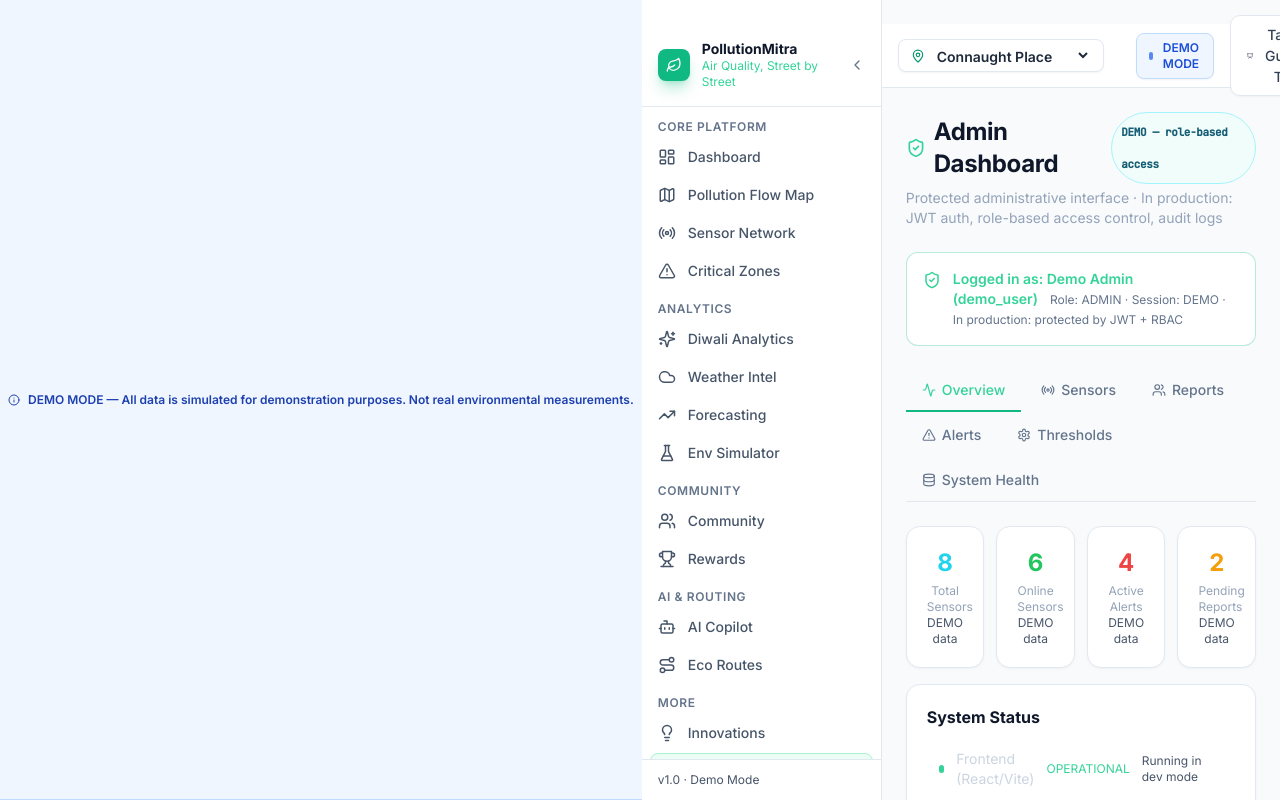
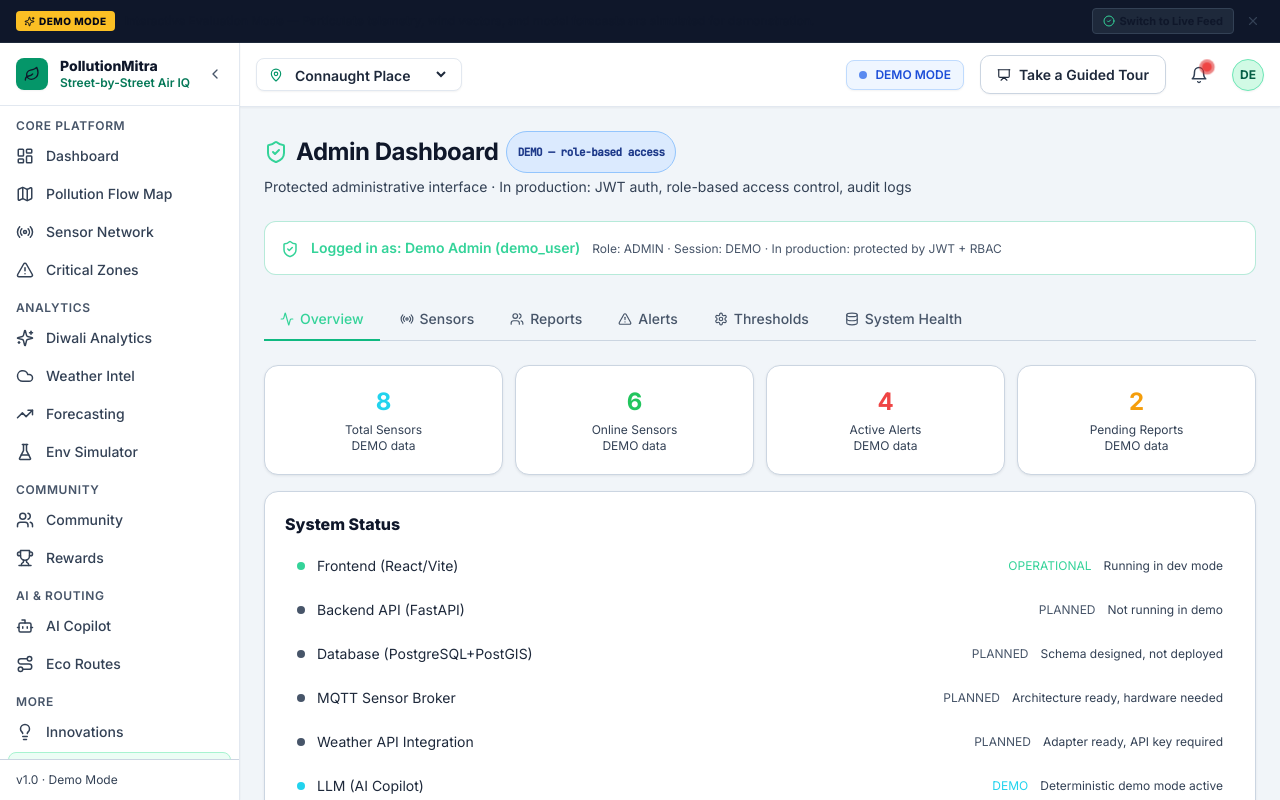
Before and after one commit to adi-rastogi/rootaccess-babbar-sher, a React (Vite) app: page /admin in a window 1280 px wide. Built offline with nearby package versions, Linux system fonts and the light colour scheme.

Commit message:
fix: uniform grounded light theme with high text contrast, clean non-overlapping demo mode banner, and slate grid lines

```diff
--- a/src/App.tsx
+++ b/src/App.tsx
@@ -52,15 +52,16 @@ export default function App() {
       notifications,
     }}>
       <BrowserRouter>
-        <div className="flex h-screen bg-navy-950 overflow-hidden">
+        <div className="flex flex-col h-screen bg-slate-100 overflow-hidden">
           {demoMode && <DemoBanner />}
 
+          <div className="flex flex-1 min-h-0 overflow-hidden relative">
             <Sidebar />
 
-          <div className={`flex-1 flex flex-col min-w-0 transition-all duration-300 ${demoMode ? 'pt-6' : ''}`}>
+            <div className="flex-1 flex flex-col min-w-0">
               <TopNav />
 
-            <main className="flex-1 overflow-y-auto p-4 md:p-6">
+              <main className="flex-1 overflow-y-auto p-4 md:p-6 bg-slate-100">
                 <Routes>
                   <Route path="/" element={<Navigate to="/dashboard" replace />} />
                   <Route path="/dashboard" element={<Dashboard />} />
@@ -80,6 +81,7 @@ export default function App() {
                 </Routes>
               </main>
             </div>
+          </div>
 
           {tourActive && <GuidedTour onClose={() => setTourActive(false)} />}
         </div>
--- a/src/components/diwali/DiwaliIntelligence.tsx
+++ b/src/components/diwali/DiwaliIntelligence.tsx
@@ -508,7 +508,7 @@ export default function DiwaliIntelligence() {
           </div>
           <ResponsiveContainer width="100%" height={220}>
             <BarChart data={comparisonData}>
-              <CartesianGrid strokeDasharray="3 3" stroke="#162d5e" />
+              <CartesianGrid strokeDasharray="3 3" stroke="#e2e8f0" />
               <XAxis dataKey="period" tick={{ fill: '#64748b', fontSize: 11 }} />
               <YAxis tick={{ fill: '#64748b', fontSize: 10 }} />
               <Tooltip contentStyle={{ background: '#0f2044', border: '1px solid #162d5e', borderRadius: '8px', fontSize: '12px' }} />
@@ -527,7 +527,7 @@ export default function DiwaliIntelligence() {
           </div>
           <ResponsiveContainer width="100%" height={220}>
             <BarChart data={multiYearData}>
-              <CartesianGrid strokeDasharray="3 3" stroke="#162d5e" />
+              <CartesianGrid strokeDasharray="3 3" stroke="#e2e8f0" />
               <XAxis dataKey="year" tick={{ fill: '#64748b', fontSize: 11 }} />
               <YAxis tick={{ fill: '#64748b', fontSize: 10 }} />
               <Tooltip contentStyle={{ background: '#0f2044', border: '1px solid #162d5e', borderRadius: '8px', fontSize: '12px' }} />
--- a/src/components/forecast/ForecastModule.tsx
+++ b/src/components/forecast/ForecastModule.tsx
@@ -242,7 +242,7 @@ export default function ForecastModule() {
                 <stop offset="95%" stopColor="#22d3ee" stopOpacity={0.02} />
               </linearGradient>
             </defs>
-            <CartesianGrid strokeDasharray="3 3" stroke="#162d5e" />
+            <CartesianGrid strokeDasharray="3 3" stroke="#e2e8f0" />
             <XAxis dataKey="hour" tick={{ fill: '#64748b', fontSize: 10 }} interval={horizon > 24 ? 3 : 1} />
             <YAxis tick={{ fill: '#64748b', fontSize: 10 }} domain={['dataMin - 15', 'dataMax + 20']} />
             <Tooltip
@@ -302,7 +302,7 @@ export default function ForecastModule() {
 
           <ResponsiveContainer width="100%" height={200}>
             <BarChart data={boundaryLayerData}>
-              <CartesianGrid strokeDasharray="3 3" stroke="#162d5e" />
+              <CartesianGrid strokeDasharray="3 3" stroke="#e2e8f0" />
               <XAxis dataKey="time" tick={{ fill: '#64748b', fontSize: 10 }} />
               <YAxis tick={{ fill: '#64748b', fontSize: 10 }} label={{ value: 'Mixing Height (m)', angle: -90, position: 'insideLeft', fill: '#64748b', fontSize: 10 }} />
               <Tooltip
--- a/src/components/layout/DemoBanner.tsx
+++ b/src/components/layout/DemoBanner.tsx
@@ -1,10 +1,39 @@
-import { Info } from 'lucide-react';
+import { Info, Sparkles, X, CheckCircle2 } from 'lucide-react';
+import { useApp } from '../../App';
 
 export default function DemoBanner() {
+  const { demoMode, setDemoMode } = useApp();
+
+  if (!demoMode) return null;
+
   return (
-    <div className="demo-banner flex items-center justify-center gap-2">
-      <Info size={12} />
-      DEMO MODE — All data is simulated for demonstration purposes. Not real environmental measurements.
+    <div className="bg-slate-900 text-white px-4 py-2 flex items-center justify-between text-xs font-medium border-b border-slate-800 flex-shrink-0 z-50">
+      <div className="flex items-center gap-2.5 min-w-0">
+        <span className="flex-shrink-0 inline-flex items-center gap-1 bg-amber-400 text-slate-950 font-black px-2 py-0.5 rounded text-[10px] tracking-wider uppercase">
+          <Sparkles size={11} />
+          Demo Mode
+        </span>
+        <span className="text-slate-200 truncate">
+          Interactive Evaluation Mode — Particulate telemetry, wind vectors, and model forecasts are simulated for demonstration.
+        </span>
+      </div>
+
+      <div className="flex items-center gap-2 flex-shrink-0 ml-3">
+        <button
+          onClick={() => setDemoMode(false)}
+          className="text-[11px] bg-slate-800 hover:bg-slate-700 text-slate-200 px-2.5 py-1 rounded font-bold transition-colors flex items-center gap-1 border border-slate-700"
+        >
+          <CheckCircle2 size={12} className="text-emerald-400" />
+          Switch to Live Feed
+        </button>
+        <button
+          onClick={() => setDemoMode(false)}
+          className="text-slate-400 hover:text-white p-1 transition-colors"
+          title="Dismiss Banner"
+        >
+          <X size={14} />
+        </button>
+      </div>
     </div>
   );
 }
--- a/src/components/layout/Sidebar.tsx
+++ b/src/components/layout/Sidebar.tsx
@@ -49,21 +49,20 @@ export default function Sidebar() {
       <aside
         className={`
           ${sidebarOpen ? 'w-60' : 'w-16'}
-          flex-shrink-0 bg-navy-900 border-r border-navy-700
+          flex-shrink-0 bg-white border-r border-slate-200
           flex flex-col transition-all duration-300 ease-in-out
-          fixed md:relative z-40 h-full
-          ${demoMode ? 'pt-6' : ''}
+          fixed md:relative z-40 h-full shadow-sm
         `}
       >
         {/* Logo */}
-        <div className="flex items-center gap-3 px-4 py-4 border-b border-navy-700 min-h-[64px]">
-          <div className="flex-shrink-0 w-8 h-8 bg-emerald-500 rounded-lg flex items-center justify-center shadow-lg shadow-emerald-500/30">
-            <Leaf size={16} className="text-navy-950" />
+        <div className="flex items-center gap-3 px-4 py-3.5 border-b border-slate-200 min-h-[60px]">
+          <div className="flex-shrink-0 w-8 h-8 bg-emerald-600 rounded-lg flex items-center justify-center shadow-sm">
+            <Leaf size={16} className="text-white" />
           </div>
           {sidebarOpen && (
             <div className="overflow-hidden">
-              <div className="text-white font-bold text-sm leading-tight">PollutionMitra</div>
-              <div className="text-emerald-400 text-xs">Air Quality, Street by Street</div>
+              <div className="text-slate-900 font-extrabold text-sm leading-tight">PollutionMitra</div>
+              <div className="text-emerald-700 text-xs font-semibold">Street-by-Street Air IQ</div>
             </div>
           )}
           <button
--- a/src/components/layout/TopNav.tsx
+++ b/src/components/layout/TopNav.tsx
@@ -16,10 +16,10 @@ export default function TopNav() {
   ];
 
   return (
-    <header className="h-16 bg-navy-900 border-b border-navy-700 flex items-center gap-4 px-4 flex-shrink-0 z-20">
+    <header className="h-16 bg-white border-b border-slate-200 flex items-center gap-4 px-4 flex-shrink-0 z-20 shadow-sm">
       {/* Mobile menu */}
       <button
-        className="md:hidden text-slate-400 hover:text-white"
+        className="md:hidden text-slate-600 hover:text-slate-900"
         onClick={() => setSidebarOpen(true)}
       >
         <Menu size={20} />
@@ -72,36 +72,36 @@ export default function TopNav() {
       <div className="relative">
         <button
           onClick={() => setShowNotifs(!showNotifs)}
-          className="relative p-2 text-slate-400 hover:text-white transition-colors"
+          className="relative p-2 text-slate-600 hover:text-slate-900 transition-colors"
         >
           <Bell size={18} />
           {notifications > 0 && (
-            <span className="absolute top-1 right-1 w-2 h-2 bg-red-500 rounded-full notif-pulse" />
+            <span className="absolute top-1 right-1 w-2.5 h-2.5 bg-red-500 rounded-full critical-sonar" />
           )}
         </button>
 
         {showNotifs && (
-          <div className="absolute right-0 top-full mt-1 w-80 bg-navy-800 border border-navy-600 rounded-xl shadow-xl z-50 overflow-hidden animate-fade-in">
-            <div className="px-4 py-3 border-b border-navy-700 flex items-center justify-between">
-              <span className="text-sm font-semibold text-white">Notifications</span>
+          <div className="absolute right-0 top-full mt-1 w-80 bg-white border border-slate-200 rounded-xl shadow-xl z-50 overflow-hidden animate-fade-in">
+            <div className="px-4 py-3 border-b border-slate-200 flex items-center justify-between bg-slate-50">
+              <span className="text-sm font-bold text-slate-900">Notifications</span>
               <span className="badge badge-demo">{notifications} new</span>
             </div>
             {notifList.map((n, i) => (
-              <div key={i} className="px-4 py-3 border-b border-navy-700/50 flex items-start gap-3 hover:bg-navy-700/30 cursor-pointer">
+              <div key={i} className="px-4 py-3 border-b border-slate-100 flex items-start gap-3 hover:bg-slate-50 cursor-pointer">
                 <span className="text-lg">{n.icon}</span>
                 <div className="flex-1 min-w-0">
-                  <p className={`text-xs font-medium ${n.color}`}>{n.msg}</p>
+                  <p className={`text-xs font-semibold ${n.color}`}>{n.msg}</p>
                   <p className="text-xs text-slate-500 mt-0.5">{n.time}</p>
                 </div>
               </div>
             ))}
-            <div className="px-4 py-2 text-xs text-slate-500 text-center">DEMO alerts — not real environmental data</div>
+            <div className="px-4 py-2 text-xs text-slate-500 text-center bg-slate-50">DEMO alerts — not real environmental data</div>
           </div>
         )}
       </div>
 
       {/* User avatar */}
-      <div className="w-8 h-8 rounded-full bg-emerald-500/20 border border-emerald-500/40 flex items-center justify-center text-xs font-bold text-emerald-400">
+      <div className="w-8 h-8 rounded-full bg-emerald-100 border border-emerald-300 flex items-center justify-center text-xs font-bold text-emerald-800 shadow-sm">
         DE
       </div>
     </header>
--- a/src/components/sensors/CriticalZones.tsx
+++ b/src/components/sensors/CriticalZones.tsx
@@ -420,7 +420,7 @@ export default function CriticalZones() {
 
         <ResponsiveContainer width="100%" height={230}>
           <BarChart data={categorizedSensors.map(s => ({ name: s.label.split('-')[0], pm25: s.pm25, aqi: s.aqi }))}>
-            <CartesianGrid strokeDasharray="3 3" stroke="#162d5e" />
+            <CartesianGrid strokeDasharray="3 3" stroke="#e2e8f0" />
             <XAxis dataKey="name" tick={{ fill: '#64748b', fontSize: 10 }} />
             <YAxis tick={{ fill: '#64748b', fontSize: 10 }} />
             <Tooltip
--- a/src/index.css
+++ b/src/index.css
@@ -14,17 +14,22 @@
   }
 
   body {
-    background-color: #f8fafc; /* Crisp, clean, warm light off-white */
-    color: #1e293b;            /* High-contrast deep slate text */
+    background-color: #eef2f6; /* Grounded neutral light slate (not blinding white) */
+    color: #0f172a;            /* High-contrast deep slate text */
     font-family: 'Inter', system-ui, -apple-system, sans-serif;
     -webkit-font-smoothing: antialiased;
     -moz-osx-font-smoothing: grayscale;
   }
 
-  /* Make default headings and primary text dark slate unless inside dark buttons */
+  /* Clear high-contrast dark slate headings */
   h1, h2, h3, h4, h5, h6 {
     color: #0f172a;
-    letter-spacing: -0.015em;
+    font-weight: 800;
+    letter-spacing: -0.02em;
+  }
+
+  p {
+    color: #334155;
   }
 
   ::-webkit-scrollbar {
@@ -32,35 +37,54 @@
     height: 6px;
   }
   ::-webkit-scrollbar-track {
-    background: #f1f5f9;
+    background: #e2e8f0;
   }
   ::-webkit-scrollbar-thumb {
-    background: #cbd5e1;
+    background: #94a3b8;
     border-radius: 4px;
   }
   ::-webkit-scrollbar-thumb:hover {
-    background: #94a3b8;
+    background: #64748b;
   }
 }
 
 @layer components {
-  /* Clean modern human card */
+  /* Crisp distinct white card with clear border */
   .card {
     background-color: #ffffff;
-    border: 1px solid #e2e8f0;
+    border: 1px solid #cbd5e1;
     border-radius: 0.875rem;
     padding: 1.25rem;
-    box-shadow: 0 1px 3px 0 rgba(0, 0, 0, 0.04), 0 1px 2px -1px rgba(0, 0, 0, 0.03);
+    box-shadow: 0 1px 3px 0 rgba(15, 23, 42, 0.07), 0 1px 2px -1px rgba(15, 23, 42, 0.04);
   }
 
   .card-hover {
-    @apply card transition-all duration-200 hover:border-slate-300 hover:shadow-md;
+    @apply card transition-all duration-200 hover:border-slate-400 hover:shadow-md;
   }
 
-  /* Primary action button: rich emerald */
+  /* Primary action button: deep forest emerald */
   .btn-primary {
     background-color: #059669;
     color: #ffffff !important;
+    font-weight: 700;
+    padding: 0.5rem 1rem;
+    border-radius: 0.625rem;
+    transition: all 0.2s ease;
+    display: inline-flex;
+    align-items: center;
+    gap: 0.5rem;
+    font-size: 0.875rem;
+    box-shadow: 0 1px 3px 0 rgba(5, 150, 105, 0.3);
+  }
+  .btn-primary:hover {
+    background-color: #047857;
+    box-shadow: 0 4px 6px -1px rgba(5, 150, 105, 0.35);
+  }
+
+  /* Secondary button: clean crisp white with clear slate border */
+  .btn-secondary {
+    background-color: #ffffff;
+    color: #1e293b;
     font-weight: 600;
     padding: 0.5rem 1rem;
     border-radius: 0.625rem;
@@ -69,18 +93,19 @@
     align-items: center;
     gap: 0.5rem;
     font-size: 0.875rem;
-    box-shadow: 0 1px 2px 0 rgba(5, 150, 105, 0.2);
+    border: 1px solid #cbd5e1;
+    box-shadow: 0 1px 2px 0 rgba(15, 23, 42, 0.05);
   }
-  .btn-primary:hover {
-    background-color: #047857;
-    box-shadow: 0 4px 6px -1px rgba(5, 150, 105, 0.25);
+  .btn-secondary:hover {
+    background-color: #f8fafc;
+    border-color: #94a3b8;
+    color: #0f172a;
   }
 
-  /* Secondary button: clean crisp white */
-  .btn-secondary {
-    background-color: #ffffff;
-    color: #334155;
-    font-weight: 500;
+  .btn-danger {
+    background-color: #fef2f2;
+    color: #b91c1c;
+    font-weight: 600;
     padding: 0.5rem 1rem;
     border-radius: 0.625rem;
     transition: all 0.2s ease;
@@ -88,50 +113,30 @@
     align-items: center;
     gap: 0.5rem;
     font-size: 0.875rem;
-    border: 1px solid #e2e8f0;
-    box-shadow: 0 1px 2px 0 rgba(0, 0, 0, 0.04);
-  }
-  .btn-secondary:hover {
-    background-color: #f8fafc;
-    border-color: #cbd5e1;
-    color: #0f172a;
-  }
-
-  .btn-danger {
-    background-color: #fef2f2;
-    color: #dc2626;
-    font-weight: 500;
-    padding: 0.5rem 1rem;
-    border-radius: 0.625rem;
-    transition: all 0.2s ease;
-    display: inline-flex;
-    align-items: center;
-    gap: 0.5rem;
-    font-size: 0.875rem;
-    border: 1px solid #fecaca;
+    border: 1px solid #fca5a5;
   }
   .btn-danger:hover {
     background-color: #fee2e2;
   }
 
-  /* Human friendly badges */
+  /* Clear, high-contrast badges */
   .badge {
     display: inline-flex;
     align-items: center;
     gap: 0.35rem;
-    padding: 0.2rem 0.6rem;
+    padding: 0.25rem 0.65rem;
     border-radius: 9999px;
     font-size: 0.75rem;
-    font-weight: 600;
+    font-weight: 700;
   }
 
-  .badge-good { @apply badge bg-emerald-50 text-emerald-700 border border-emerald-200; }
-  .badge-moderate { @apply badge bg-amber-50 text-amber-700 border border-amber-200; }
-  .badge-unhealthy { @apply badge bg-orange-50 text-orange-700 border border-orange-200; }
-  .badge-veryunhealthy { @apply badge bg-red-50 text-red-700 border border-red-200; }
-  .badge-hazardous { @apply badge bg-purple-50 text-purple-700 border border-purple-200; }
-  .badge-demo { @apply badge bg-cyan-50 text-cyan-800 border border-cyan-200 font-mono text-[11px]; }
-  .badge-simulated { @apply badge bg-purple-50 text-purple-800 border border-purple-200 font-mono text-[11px]; }
+  .badge-good { @apply badge bg-emerald-100 text-emerald-900 border border-emerald-300; }
+  .badge-moderate { @apply badge bg-amber-100 text-amber-900 border border-amber-300; }
+  .badge-unhealthy { @apply badge bg-orange-100 text-orange-900 border border-orange-300; }
+  .badge-veryunhealthy { @apply badge bg-red-100 text-red-900 border border-red-300; }
+  .badge-hazardous { @apply badge bg-purple-100 text-purple-900 border border-purple-300; }
+  .badge-demo { @apply badge bg-blue-100 text-blue-900 border border-blue-300 font-mono text-[11px]; }
+  .badge-simulated { @apply badge bg-purple-100 text-purple-900 border border-purple-300 font-mono text-[11px]; }
 
   .metric-card {
     @apply card-hover cursor-pointer;
@@ -140,7 +145,7 @@
   .section-title {
     color: #0f172a;
     font-size: 1rem;
-    font-weight: 700;
+    font-weight: 800;
     margin-bottom: 0.75rem;
     display: flex;
     align-items: center;
@@ -149,8 +154,9 @@
 
   .input-field {
     background-color: #ffffff;
-    border: 1px solid #e2e8f0;
+    border: 1px solid #cbd5e1;
     color: #0f172a;
+    font-weight: 500;
     border-radius: 0.5rem;
     padding: 0.5rem 0.75rem;
     font-size: 0.875rem;
@@ -160,13 +166,14 @@
   .input-field:focus {
     outline: none;
     border-color: #059669;
-    box-shadow: 0 0 0 2px rgba(5, 150, 105, 0.15);
+    box-shadow: 0 0 0 2px rgba(5, 150, 105, 0.2);
   }
 
   .select-field {
     background-color: #ffffff;
-    border: 1px solid #e2e8f0;
+    border: 1px solid #cbd5e1;
     color: #0f172a;
+    font-weight: 600;
     border-radius: 0.5rem;
     padding: 0.5rem 0.75rem;
     font-size: 0.875rem;
@@ -178,32 +185,38 @@
     border-color: #059669;
   }
 
+  /* High contrast solid Demo Mode Banner */
   .demo-banner {
-    background-color: #eff6ff;
-    border-bottom: 1px solid #bfdbfe;
-    color: #1e40af;
+    background: #0f172a; /* Deep charcoal navy with crisp white/amber accents */
+    border-bottom: 1px solid #1e293b;
+    color: #f1f5f9;
     font-size: 0.75rem;
-    text-align: center;
-    padding: 0.25rem 0.5rem;
+    padding: 0.4rem 1rem;
     font-weight: 600;
+    display: flex;
+    align-items: center;
+    justify-content: space-between;
+    width: 100%;
+    z-index: 50;
+    box-shadow: 0 1px 3px rgba(0, 0, 0, 0.1);
   }
 
-  .aqi-good { color: #059669; }
-  .aqi-moderate { color: #d97706; }
-  .aqi-unhealthy-sensitive { color: #ea580c; }
-  .aqi-unhealthy { color: #dc2626; }
-  .aqi-very-unhealthy { color: #7c3aed; }
-  .aqi-hazardous { color: #991b1b; }
+  .aqi-good { color: #047857; }
+  .aqi-moderate { color: #b45309; }
+  .aqi-unhealthy-sensitive { color: #c2410c; }
+  .aqi-unhealthy { color: #b91c1c; }
+  .aqi-very-unhealthy { color: #6d28d9; }
+  .aqi-hazardous { color: #7f1d1d; }
 
   .wind-arrow {
     display: inline-block;
     transform-origin: center;
   }
 
-  .sensor-online { color: #059669; }
-  .sensor-offline { color: #dc2626; }
-  .sensor-malfunction { color: #ea580c; }
-  .sensor-calibration { color: #d97706; }
+  .sensor-online { color: #047857; }
+  .sensor-offline { color: #b91c1c; }
+  .sensor-malfunction { color: #c2410c; }
+  .sensor-calibration { color: #b45309; }
 
   .tour-highlight {
     ring-width: 2px;
@@ -216,14 +229,14 @@
   /* Refined, Clean, Light-Theme Command Center Panel */
   .hud-panel {
     background: #ffffff;
-    border: 1px solid #e2e8f0;
-    box-shadow: 0 1px 3px 0 rgba(0, 0, 0, 0.05), 0 1px 2px -1px rgba(0, 0, 0, 0.03);
+    border: 1px solid #cbd5e1;
+    box-shadow: 0 1px 4px 0 rgba(15, 23, 42, 0.08), 0 2px 6px -2px rgba(15, 23, 42, 0.04);
     border-radius: 1rem;
     transition: border-color 0.2s ease, box-shadow 0.2s ease;
   }
   .hud-panel:hover {
-    border-color: #cbd5e1;
-    box-shadow: 0 4px 6px -1px rgba(0, 0, 0, 0.04), 0 2px 4px -2px rgba(0, 0, 0, 0.03);
+    border-color: #94a3b8;
+    box-shadow: 0 4px 8px -1px rgba(15, 23, 42, 0.08), 0 2px 4px -2px rgba(15, 23, 42, 0.04);
   }
 
   .hud-badge {
@@ -233,7 +246,7 @@
     padding: 0.25rem 0.75rem;
     border-radius: 9999px;
     font-size: 0.75rem;
-    font-weight: 600;
+    font-weight: 700;
   }
 
   /* Pulsating Radar Sonar for Critical Zones */
@@ -318,28 +331,57 @@
   background: #ffffff !important;
   color: #0f172a !important;
   border-radius: 0.75rem !important;
-  border: 1px solid #e2e8f0 !important;
-  box-shadow: 0 10px 15px -3px rgba(0, 0, 0, 0.1) !important;
+  border: 1px solid #cbd5e1 !important;
+  box-shadow: 0 10px 15px -3px rgba(15, 23, 42, 0.15) !important;
 }
 .leaflet-popup-tip {
   background: #ffffff !important;
 }
 
-/* Typography polish for dark slate headers in light theme */
+/* HIGH-CONTRAST READABLE TYPOGRAPHY OVERRIDES
+   Ensures text is never pale or invisible on light backgrounds! */
 .text-white {
   color: #0f172a !important;
 }
+
+.text-slate-200 {
+  color: #0f172a !important;
+}
+
+.text-slate-300 {
+  color: #1e293b !important;
+}
+
+.text-slate-400 {
+  color: #334155 !important;
+}
+
+.text-slate-500 {
+  color: #475569 !important;
+}
+
+.text-slate-600 {
+  color: #334155 !important;
+}
+
+/* Retain crisp pure white text inside solid colored buttons, dark badges, and tooltips */
+button.btn-primary,
+button.btn-primary *,
 button.btn-primary .text-white,
-button.btn-primary,
 button.bg-emerald-600,
+button.bg-emerald-600 *,
 button.bg-emerald-500,
+button.bg-emerald-500 *,
 button.bg-purple-600,
+button.bg-purple-600 *,
 button.bg-cyan-600,
+button.bg-cyan-600 *,
 button.bg-red-600,
-.btn-primary .text-white,
-.text-white-override,
-[class*="bg-emerald-"] .text-white,
-[class*="bg-purple-600"] .text-white,
-[class*="bg-cyan-600"] .text-white {
+button.bg-red-600 *,
+button.bg-slate-900,
+button.bg-slate-900 *,
+.demo-banner,
+.demo-banner *,
+.text-white-force {
   color: #ffffff !important;
 }
```
Also changed, not shown: src/components/dashboard/Dashboard.tsx (+16 -16 lines), src/components/weather/WeatherModule.tsx (+4 -4 lines), tailwind.config.js (+15 -16 lines). Lines whose indentation alone changed are shown as unchanged.
